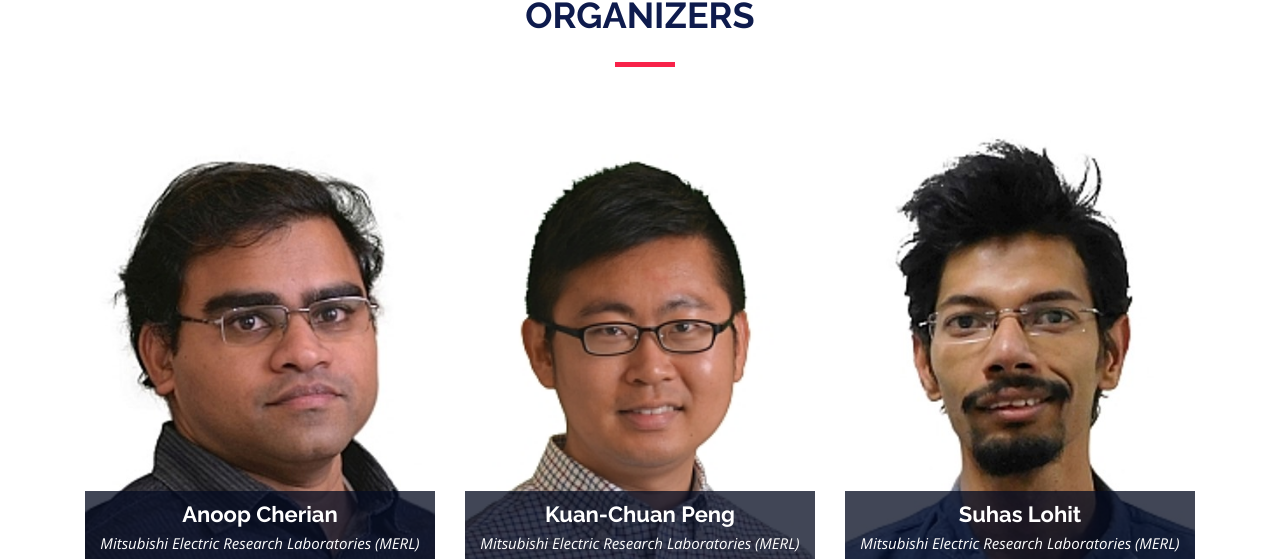
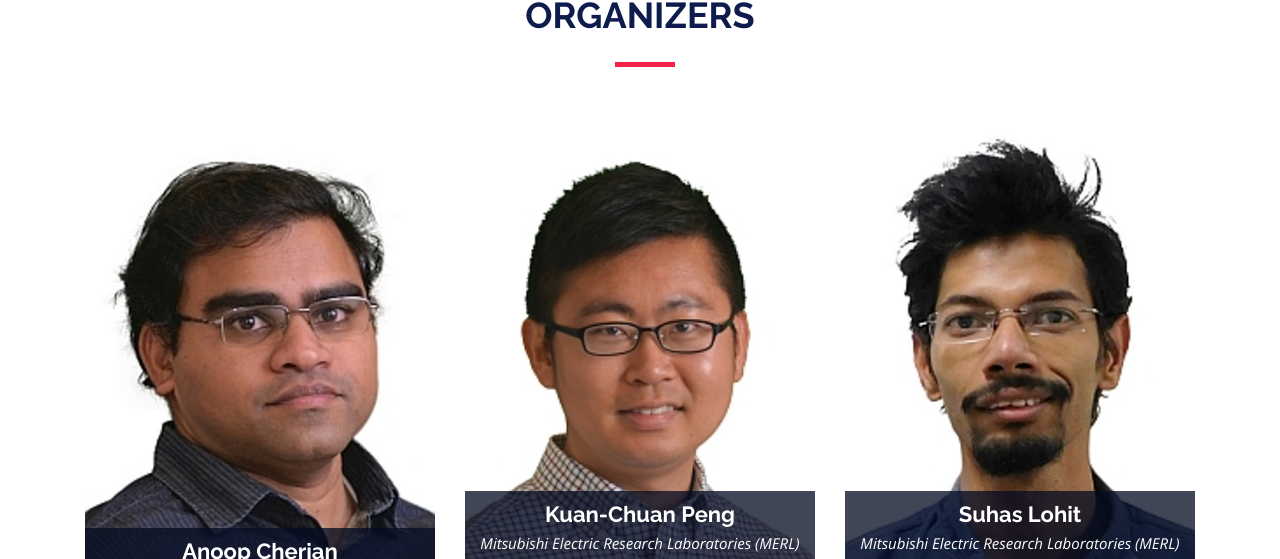
Before and after one commit to wvlar/wvlar.github.io, a plain HTML site: page iccv23/index.html in a window 1280 px wide. Shown: the part 3489-4048 px from the top of the page. Drawn offline with nearby package versions, Linux system fonts and the light colour scheme.

Commit message:
Update index.html

```diff
--- a/iccv23/index.html
+++ b/iccv23/index.html
@@ -1196,7 +1196,7 @@ a:active {
         <div class="row">
           <div class="col-lg-4 col-md-6">
             <div class="speaker">
-              <img src="img/organizers/Anoop_Cherian.jpg" alt="Anoop Cherian" class="img-fluid" style="width:100%;padding-bottom: 0px">
+              <img src="img/organizers/Anoop_Cherian.jpg" alt="Anoop Cherian" class="img-fluid" style="width:100%;padding-bottom: 37px">
               <div class="details">
                 <h3><a href="organizer-details.html#Anoop_Cherian">Anoop Cherian</a></h3>
                 <p>Mitsubishi Electric Research Laboratories (MERL)</p>
```
